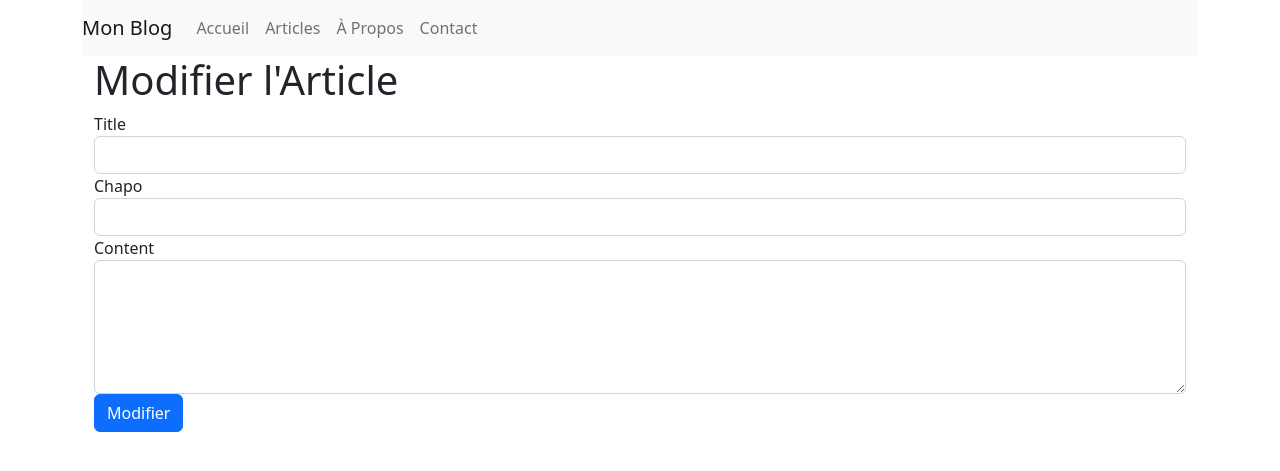
After one commit to Sbleut/blogmvc, a PHP site: template View/Article/update-article.php in a window 1280 px wide. The commit adds this page. Shown: the top 471 px of the page. Run offline with PHP 8.4, Linux system fonts and the light colour scheme; the template is opened without the code that fills it, so the values that code supplies are empty; some libraries are stand-ins or nearby versions.

Commit message:
#7 Article Update v1

```diff
--- a/Model/Manager/ArticleManager.php
+++ b/Model/Manager/ArticleManager.php
@@ -32,6 +32,10 @@ class ArticleManager extends BaseManager
 
     public function getByAuthor($author)
     {
+        $req = $this->bdd->prepare("SELECT * FROM user WHERE id=?");
+        $req->execute(array($id));
+        $req->setFetchMode(PDO::FETCH_CLASS | PDO::FETCH_PROPS_LATE, "User");
+        return $req->fetch();
     }
 
     public function getByDate($date)
--- a/View/Article/list-article.php
+++ b/View/Article/list-article.php
@@ -8,7 +8,7 @@
 				<h5 class="card-title"><?= $article->title; ?></h5>
 				<h6 class="card-subtitle mb-2 text-muted"><?= $article->date; ?></h6>
 				<p class="card-text"><?= $article->chapo; ?></p>
-				<a href="Article/<?= $article->id; ?>"><?= $article->title; ?></a>
+				<a href="<?=$config->basepath?>/Article/<?= $article->id; ?>"><?= $article->title; ?></a>
 				<p><?= $article->post_author; ?></p>
 
 			</div>
--- /dev/null
+++ b/View/Article/update-article.php
@@ -0,0 +1,19 @@
+<div class="container">
+    <h1>Modifier l'Article</h1>
+    <form action="<?=$config->basepath?>/ArticleUpdate" method="post">
+            <input type="hidden" name="id" value="<?=$article->id?>">
+        <div class="form-group">
+            <label for="title">Title</label>
+            <input type="text" class="form-control" id="title" name="title" value="<?=$article->title ?>" required>
+        </div>
+        <div class="form-group">
+            <label for="chapo">Chapo</label>
+            <input type="text" class="form-control" id="chapo" name="chapo" value="<?=$article->chapo ?>" required>
+        </div>
+        <div class="form-group">
+            <label for="content">Content</label>
+            <textarea class="form-control" id="content" name="content" rows="5" required><?=$article->content ?></textarea>
+        </div>
+        <button type="submit" class="btn btn-primary">Modifier</button>
+    </form>
+</div>
--- a/View/Home/home.php
+++ b/View/Home/home.php
@@ -1,7 +1,7 @@
 <h1>Hello</h1>
 <span> Hello World</span>
 <?php if(!empty($_SESSION['user'])) {
-    var_dump($_SESSION['user']);
+    var_dump($config->basepath);
     ?>
     <h2> Toto</h2>
 <?php } ?>
--- a/View/layout.php
+++ b/View/layout.php
@@ -8,23 +8,25 @@
     <?= $jsContent; ?>
     <?= $cssContent; ?>
     <link rel="stylesheet" href="https://cdn.jsdelivr.net/npm/bootstrap@5.2.3/dist/css/bootstrap.min.css" integrity="sha384-rbsA2VBKQhggwzxH7pPCaAqO46MgnOM80zW1RWuH61DGLwZJEdK2Kadq2F9CUG65" crossorigin="anonymous">
+    <link rel="stylesheet" href="https://cdnjs.cloudflare.com/ajax/libs/font-awesome/6.3.0/css/all.min.css" integrity="sha512-SzlrxWUlpfuzQ+pcUCosxcglQRNAq/DZjVsC0lE40xsADsfeQoEypE+enwcOiGjk/bSuGGKHEyjSoQ1zVisanQ==" crossorigin="anonymous" referrerpolicy="no-referrer" />
+    <script src="https://code.jquery.com/jquery-3.6.0.min.js"></script>
     <script src="https://cdn.jsdelivr.net/npm/bootstrap@5.2.3/dist/js/bootstrap.bundle.min.js" integrity="sha384-kenU1KFdBIe4zVF0s0G1M5b4hcpxyD9F7jL+jjXkk+Q2h455rYXK/7HAuoJl+0I4" crossorigin="anonymous"></script>
 </head>
 
 <body class="container">
     <header>
         <nav class="navbar navbar-expand-lg navbar-light bg-light">
-            <a class="navbar-brand" href="blogmvc/">Mon Blog</a>
+            <a class="navbar-brand" href="/blogmvc/">Mon Blog</a>
             <button class="navbar-toggler" type="button" data-toggle="collapse" data-target="#navbarNav" aria-controls="navbarNav" aria-expanded="false" aria-label="Toggle navigation">
                 <span class="navbar-toggler-icon"></span>
             </button>
             <div class="collapse navbar-collapse" id="navbarNav">
                 <ul class="navbar-nav">
                     <li class="nav-item">
-                        <a class="nav-link" href="blogmvc/">Accueil</a>
+                        <a class="nav-link" href="<?=$config->basepath?>/">Accueil</a>
                     </li>
                     <li class="nav-item">
-                        <a class="nav-link" href="blogmvc/Articles/1">Articles</a>
+                        <a class="nav-link" href="<?=$config->basepath?>/Articles/1">Articles</a>
                     </li>
                     <li class="nav-item">
                         <a class="nav-link" href="#">À Propos</a>
```
Also changed, not shown: Config/route.json (+17 -3 lines), Controller/ArticleController.php (+31 -2 lines), Model/Manager/BaseManager.php (+30 -26 lines), Model/Manager/UserManager.php (+8 -3 lines), View/Article/article.php (+16 -5 lines).
